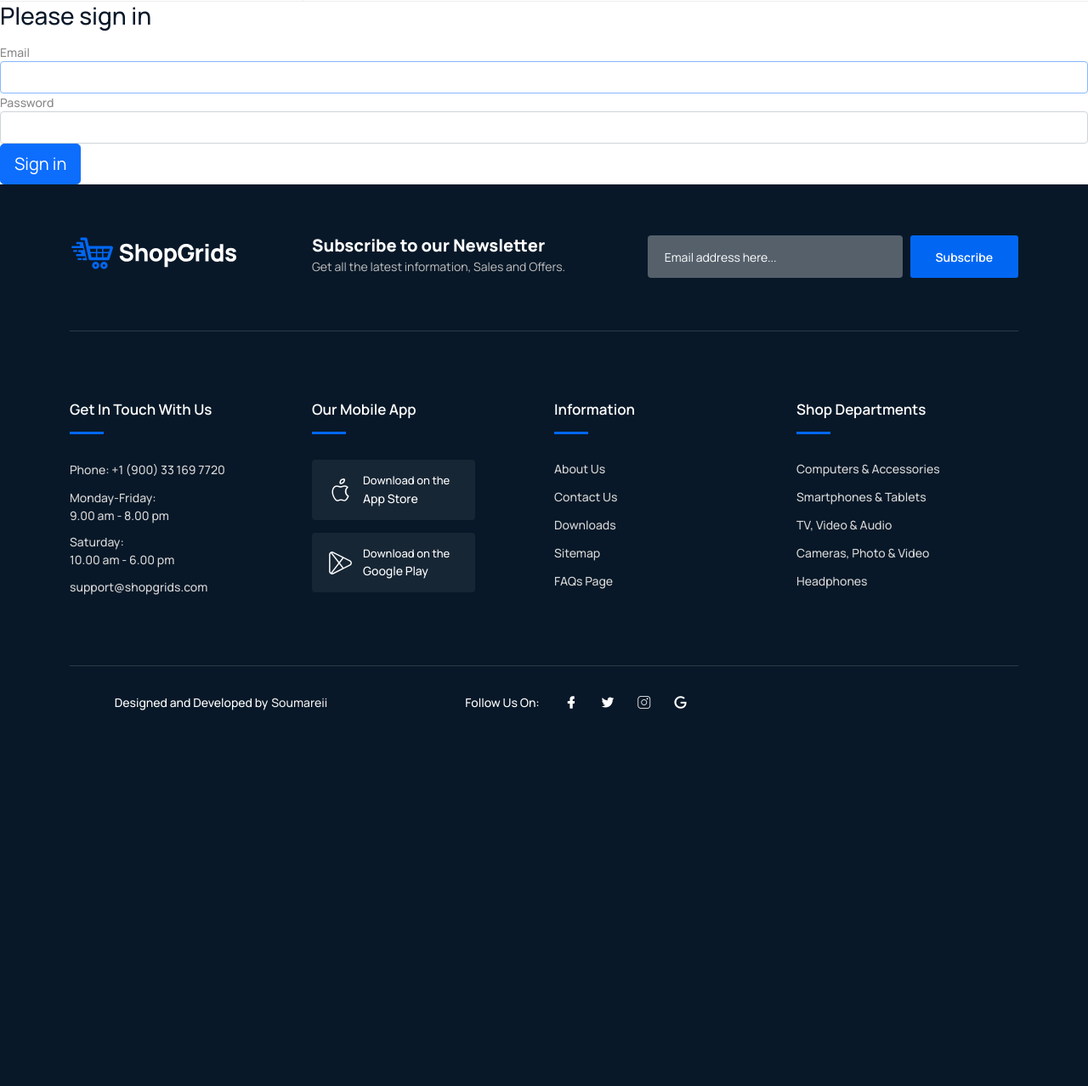
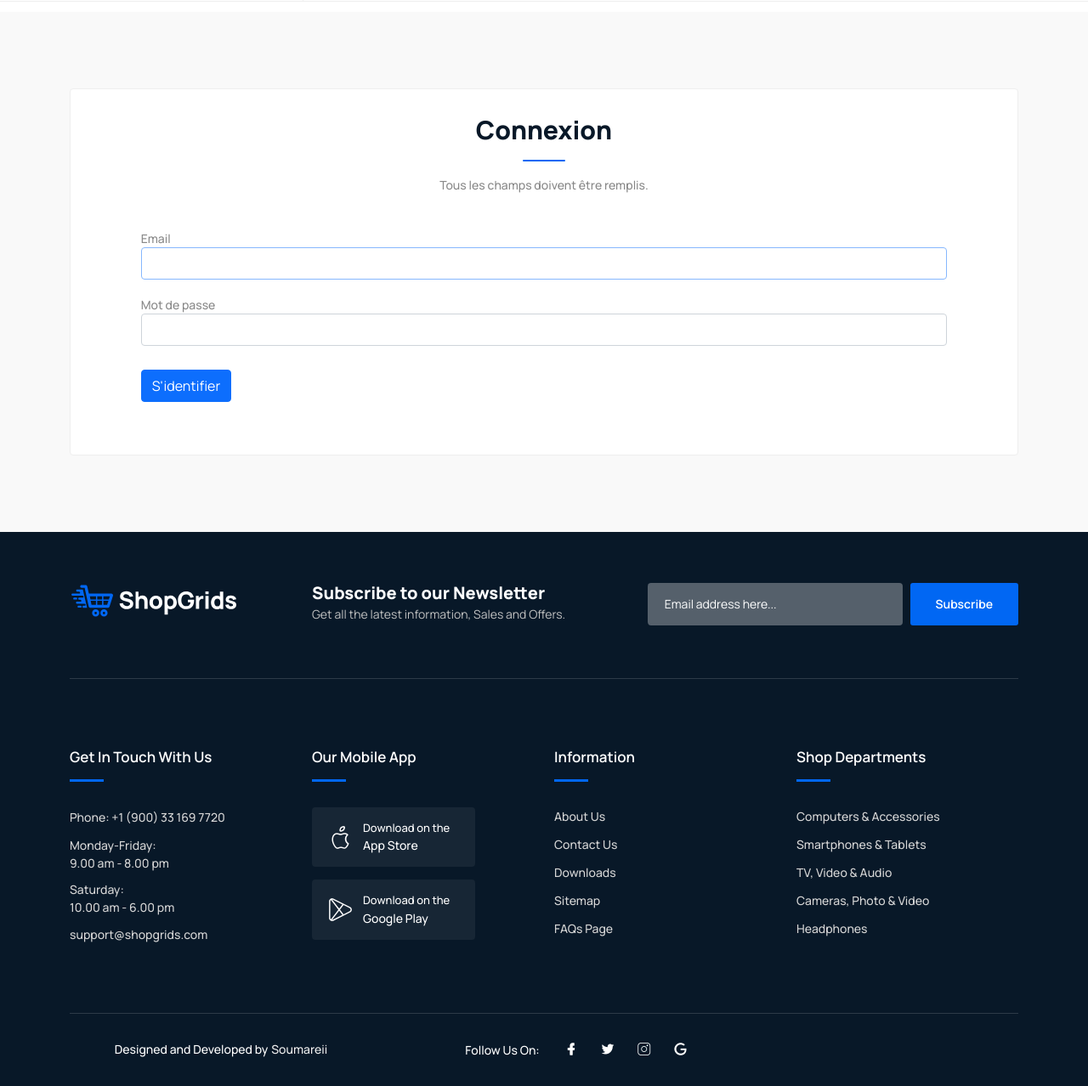
Before and after one commit to Soumareii/mdc-store, a Symfony app: template templates/security/login.html.twig in a window 1280 px wide. Shown: the part 241-1519 px from the top of the page at 85% size. Before the commit the page ends 1077 px from the top, so only its background shows below. Run offline with Twig, Linux system fonts and the light colour scheme; the template is opened without the code that fills it, so the values that code supplies are empty; some libraries are stand-ins or nearby versions.

Commit message:
update1 user resgitration & login

```diff
--- a/templates/base.html.twig
+++ b/templates/base.html.twig
@@ -82,12 +82,12 @@
             <div class="topbar">
                 <div class="container">
                     <div class="row align-items-center">
-                        <div class="col-lg-4 col-md-4 col-12">
+                        <div class="col-lg-4 col-md-2 col-12">
                             <div class="top-left">
                                 <div><strong>MDC Store</strong></div>
                             </div>
                         </div>
-                        <div class="col-lg-4 col-md-4 col-12">
+                        <div class="col-lg-4 col-md-5 col-12">
                             <div class="top-middle">
                                 <ul class="useful-links">
                                     <li><a href="{{path('app_home')}}">Accueil</a></li>
@@ -96,7 +96,7 @@
                                 </ul>
                             </div>
                         </div>
-                        <div class="col-lg-4 col-md-4 col-12">
+                        <div class="col-lg-4 col-md-5 col-12">
                             <div class="top-end">
                                 <div class="user">
                                     <i class="lni lni-user"></i>
@@ -104,10 +104,10 @@
                                 </div>
                                 <ul class="user-login">
                                     <li>
-                                        <a href="login.html">Connexion</a>
+                                        <a href="{{path('app_login')}}">Connexion</a>
                                     </li>
                                     <li>
-                                        <a href="register.html">Inscription</a>
+                                        <a href="{{path('app_register')}}">Inscription</a>
                                     </li>
                                 </ul>
                             </div>
@@ -218,7 +218,7 @@
                                 <div class="collapse navbar-collapse sub-menu-bar" id="navbarSupportedContent">
                                     <ul id="nav" class="navbar-nav ms-auto">
                                         <li class="nav-item">
-                                            <a href="index.html" class="active" aria-label="Toggle navigation">Accueil</a>
+                                            <a href="{{path('app_home')}}" class="active" aria-label="Toggle navigation">Accueil</a>
                                         </li>
                                         <li class="nav-item">
                                             <a class="dd-menu collapsed" href="javascript:void(0)" data-bs-toggle="collapse"
@@ -227,8 +227,8 @@
                                             <ul class="sub-menu collapse" id="submenu-1-2">
                                                 <li class="nav-item"><a href="about-us.html">A propos</a></li>
                                                 <li class="nav-item"><a href="faq.html">Demande de devis</a></li>
-                                                <li class="nav-item"><a href="login.html">Connexion</a></li>
-                                                <li class="nav-item"><a href="register.html">Inscription</a></li>
+                                                <li class="nav-item"><a href="{{path('app_login')}}">Connexion</a></li>
+                                                <li class="nav-item"><a href="{{path('app_register')}}">Inscription</a></li>
                                                 <li class="nav-item"><a href="mail-success.html">Contact</a></li>
                                             </ul>
                                         </li>
--- a/templates/security/login.html.twig
+++ b/templates/security/login.html.twig
@@ -3,6 +3,21 @@
 {% block title %}Log in!{% endblock %}
 
 {% block body %}
+
+    <section class="item-details section" style="margin-top: 12px;">
+        <div class="container">
+            <div class="top-area">
+                <div class="row">
+                    <div class="col-12">
+                        <div class="section-title">
+                            <h2 class="h3 mb-3 font-weight-normal">Connexion</h2>
+                            <p>Tous les champs doivent être remplis.</p>
+                        </div>
+                    </div>
+                </div>
+                <div class="row ">
+                    <fieldset class="col-12">
+                        <div style="margin-left: 5%; margin-right: 5%; margin-bottom: 3%;">
                             <form method="post">
                                 {% if error %}
                                     <div class="alert alert-danger">{{ error.messageKey|trans(error.messageData, 'security') }}</div>
@@ -14,12 +29,14 @@
                                     </div>
                                 {% endif %}
 
-    <h1 class="h3 mb-3 font-weight-normal">Please sign in</h1>
+                                <div class="form-group" style="margin-bottom: 2%;">
                                     <label for="inputEmail">Email</label>
                                     <input type="email" value="{{ last_username }}" name="email" id="inputEmail" class="form-control" autocomplete="email" required autofocus>
-    <label for="inputPassword">Password</label>
+                                </div>
+                                <div class="form-group" style="margin-bottom: 3%;">
+                                    <label for="inputPassword">Mot de passe</label>
                                     <input type="password" name="password" id="inputPassword" class="form-control" autocomplete="current-password" required>
-
+                                </div>
                                 <input type="hidden" name="_csrf_token"
                                     value="{{ csrf_token('authenticate') }}"
                                 >
@@ -34,9 +51,19 @@
                                         </label>
                                     </div>
                                 #}
+                                <div class="form-group" style="margin-bottom: 2%;">
+                                    <button class="btn btn-primary" type="submit">
+                                        S'identifier
+                                    </button>
+                                </div>
+                            </form>
+                        </div>
 
-    <button class="btn btn-lg btn-primary" type="submit">
-        Sign in
-    </button>
-</form>
+                    </fieldset>
+                </div>
+            </div>
+        </div>
+    </section>
+
+
 {% endblock %}
```
Also changed, not shown: templates/registration/register.html.twig (+12 -8 lines). Lines whose indentation alone changed are shown as unchanged.
